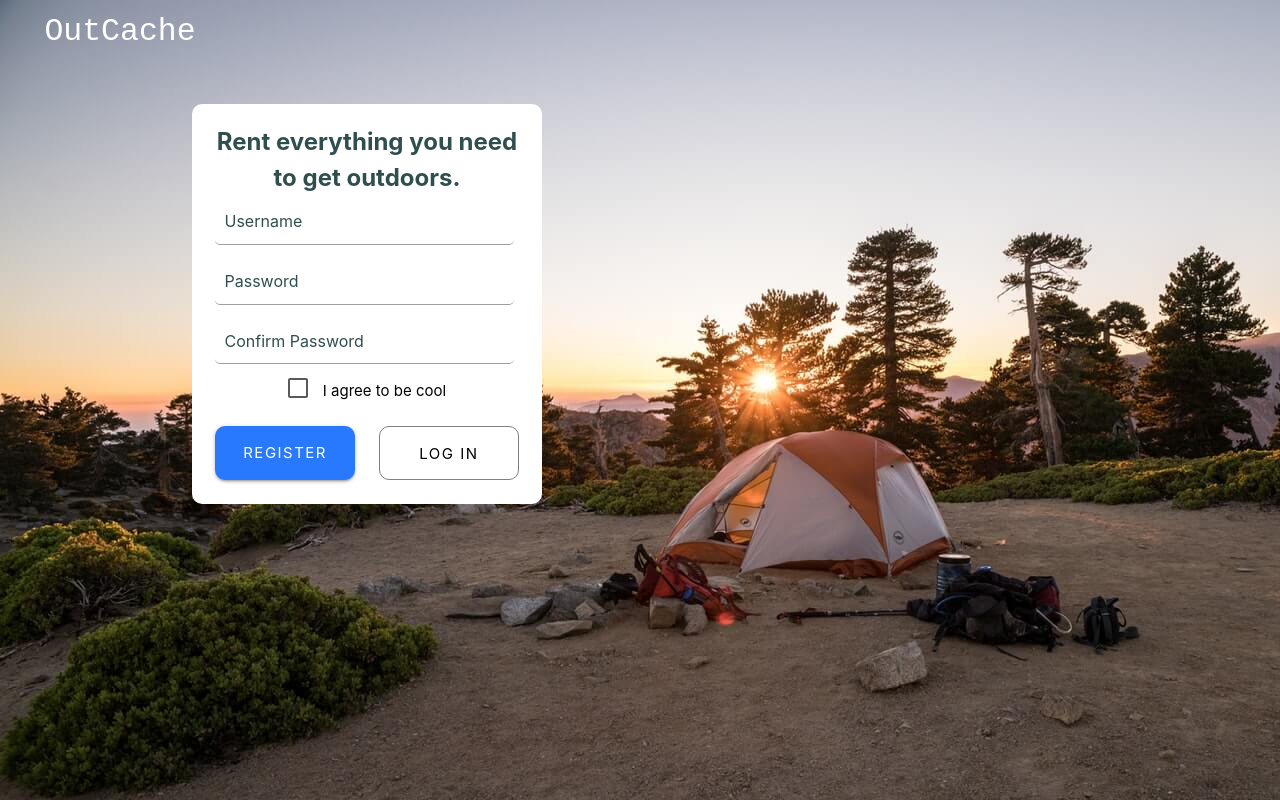
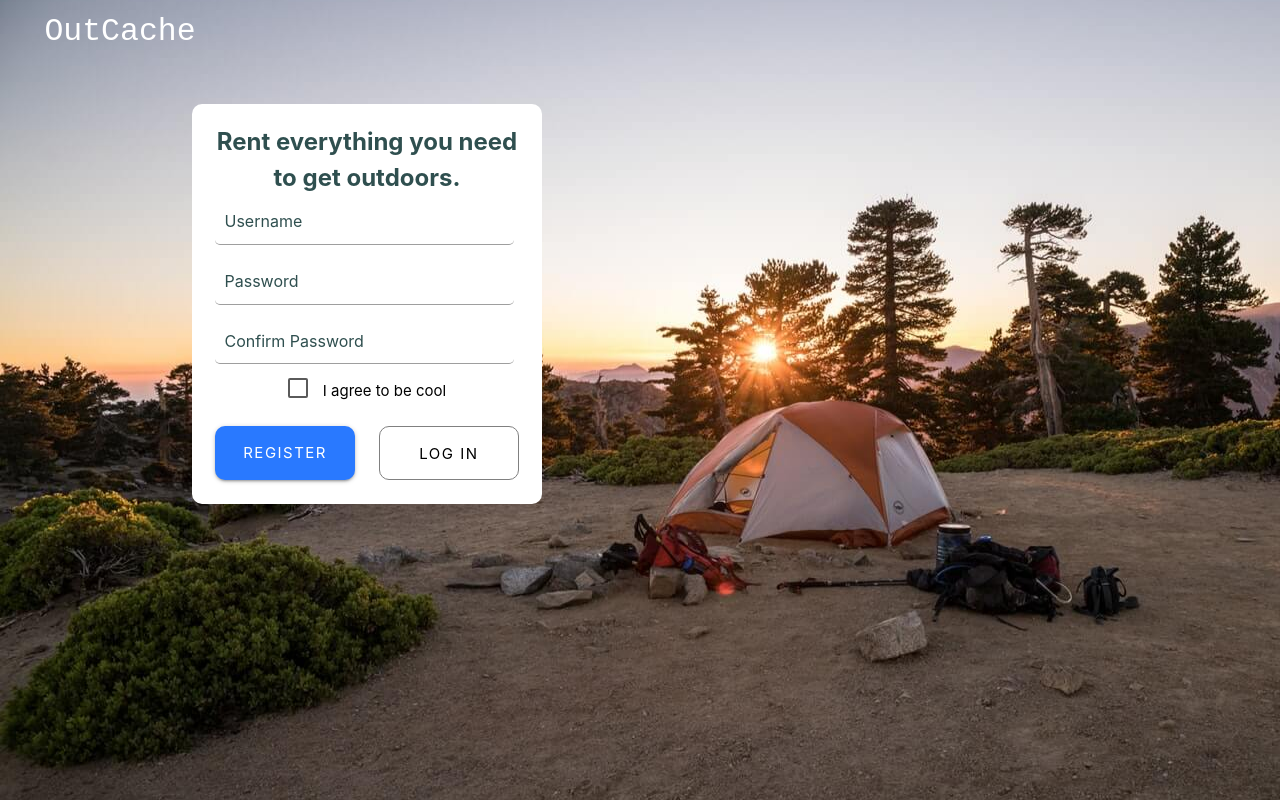
Before and after one commit to timstarkk/outcache, a React (Create React App) app in the folder client/: page / in a window 1280 px wide. Built offline with nearby package versions, Linux system fonts and the light colour scheme.

Commit message:
changes to background position

```diff
--- a/client/public/assets/css/style.css
+++ b/client/public/assets/css/style.css
@@ -1,11 +1,10 @@
 body {
     background-image: url('../images/dayCamp.jpeg');
-    /* background-size: cover;
-    background-repeat: no-repeat;
-    background-position: bottom; */
+    /* background-size: cover;  */
+    background-position: 0% 15%;
     /* border: 2px solid green; */
     /* background: green; */
-    /* height: 100vh; */
+    height: 100vh;
 }
 
 .theNavbar {
```
